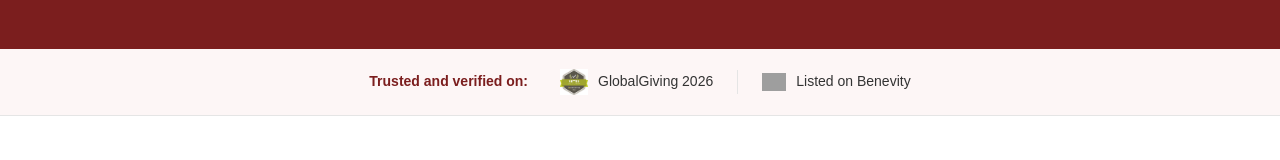
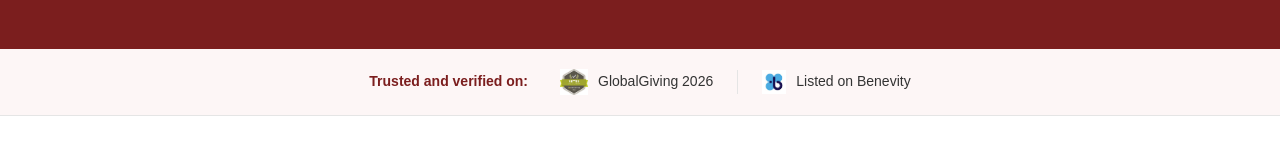
Before and after one commit to codetipster/directimpact-foundation, a Next.js app: page /donate in a window 1280 px wide. Shown: the part 464-624 px from the top of the page. Built offline with nearby package versions, Linux system fonts and the light colour scheme; grey boxes are pictures that could not be loaded.

Commit message:
upper benevity logo update

```diff
--- a/app/donate/page.tsx
+++ b/app/donate/page.tsx
@@ -283,7 +283,7 @@
               style={s.trustBadgeItem}
             >
               <img
-                src="https://images.benevity.com/web/assets/benevity-logo-icon.png"
+                src="benevity-logo.png"
                 alt="Listed on Benevity"
                 style={{ width: '24px', height: 'auto', display: 'block' }}
                 onError={(e) => { e.currentTarget.src = "/Globalgivingbadge.jpeg"; }}
```
